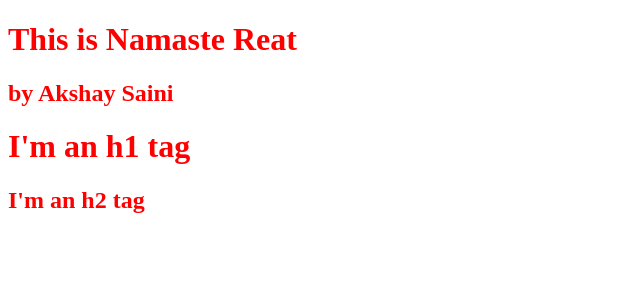
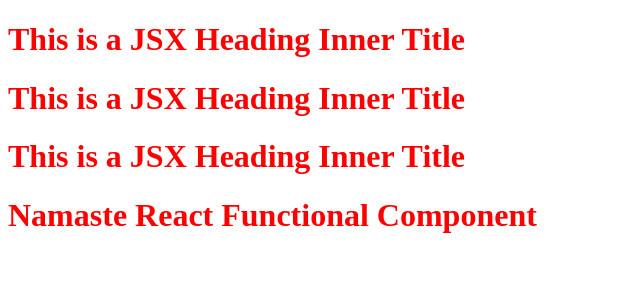
Before and after one commit to arijeetkonar1997/namaste-react, a React (Vite) app: page / in a window 1280 px wide. Shown: the top 300 px of the page, without its empty margins (0-640 px from the left). Built offline with nearby package versions, Linux system fonts and the light colour scheme.

Commit message:
Episode 3 Foundation and JSX

```diff
--- a/App.js
+++ b/App.js
@@ -1,20 +1,36 @@
-import React from 'react';
-import ReactDOM from 'react-dom/client';
-const parent = React.createElement("div", { id: "parent" }, [
-  React.createElement("div", { id: "child" }, [
-    React.createElement("h1", {}, "This is Namaste Reat"),
-    React.createElement("h2", {}, "by Akshay Saini"),
-  ]),
-  React.createElement("div", { id: "child2" }, [
-    React.createElement("h1", {}, "I'm an h1 tag"),
-    React.createElement("h2", {}, "I'm an h2 tag"),
-  ]),
-]);
-
-//JSX
-
-console.log(parent); // object
+import React from "react";
+import ReactDOM from "react-dom/client";
 
 const root = ReactDOM.createRoot(document.getElementById("root"));
+//JSX Code is transpiled before it reaches to JS Engine(PARCEL to BABEL)
+//JSX => React.createElement => JS Object => HTMLElement(render)
+//BABEL is converting JSX to React.createElement
+//Wrap JSX in () if you want to write it in multiple lines
 
-root.render(parent);
+//React Element
+const title1 = (
+  <span >
+  Inner Title
+  </span>
+  )
+const Title2 = ()=> (
+<h1 className="heading">
+This is a JSX Heading {title1}
+</h1>
+)
+
+
+//React Functional Component
+const HeadingComponent = () => {
+  return(
+    <div>
+    <Title2/>
+    <Title2></Title2>
+    {Title2()}
+    {/*JSX prevents cross side scripting attacks(ex- malicious data coming from api) by sanitizing the code that is inside*/}
+    <h1 className="heading">Namaste React Functional Component</h1>
+  </div>
+  )
+}
+
+root.render(<HeadingComponent/>)
--- a/index.css
+++ b/index.css
@@ -1,3 +1,3 @@
-#parent{
+.heading{
     color: red;
 }
--- a/index.html
+++ b/index.html
@@ -9,7 +9,7 @@
   </head>
   <body>
     <div id="root">
-      <h1>Arijeet is here!</h1>
+      <h1>Not Rendered!</h1>
     </div>
     <script type="module" src="./App.js"></script>
   </body>
--- a/package.json
+++ b/package.json
@@ -3,6 +3,8 @@
   "version": "1.0.0",
   "description": "This is Namaste React by Akshay Saini",
   "scripts": {
+    "start": "parcel index.html",
+    "build": "parcel build index.html",
     "test": "jest"
   },
   "repository": {
```
Also changed, not shown: 2 other files (tests, documents, lock files or other folders).
